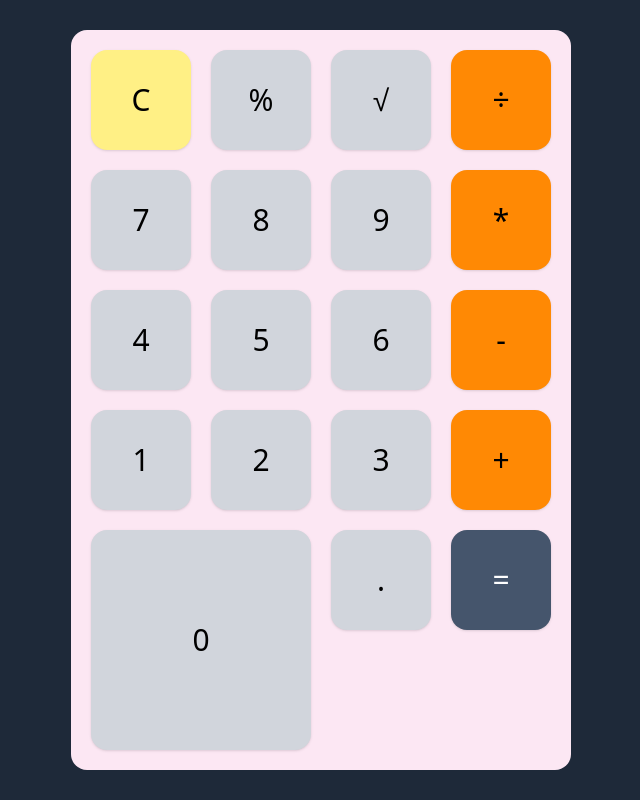
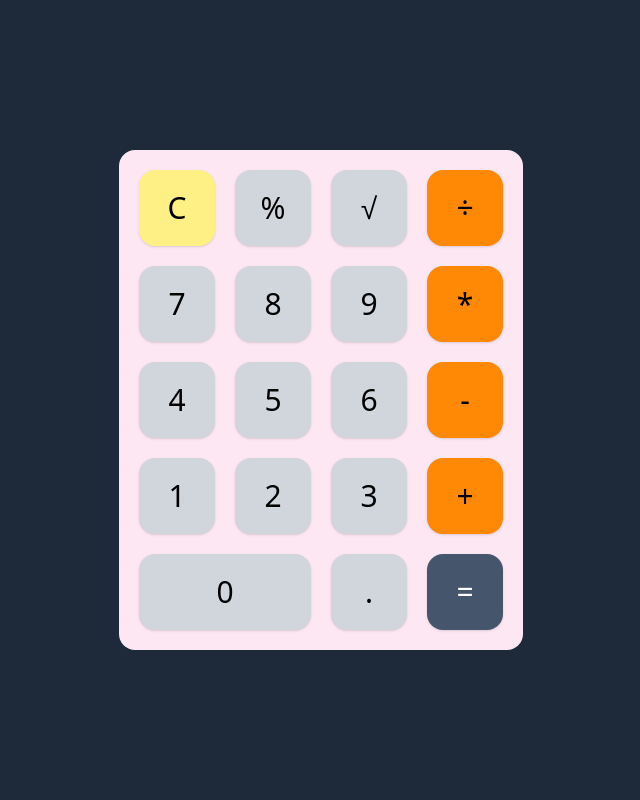
Before and after one commit to surenpal/my-calculater, a React (Vite) app: page / in a window 1280 px wide. Shown: the whole page, without its empty margins (319-959 px from the left). Built offline with nearby package versions, Linux system fonts and the light colour scheme.

Commit message:
2-x span for the 0 btn s solved by installing the tw-Merge and also added the aspect-auto after sol-span-2 ufffff finally

```diff
--- a/src/App.jsx
+++ b/src/App.jsx
@@ -3,7 +3,7 @@ import { twMerge } from "tailwind-merge";
 function CalculaterBtn({ children, className }) {
   return (
     <button
-      className={twMerge(`bg-gray-300 py-5 aspect-square rounded-2xl shadow-sm text-black-100
+      className={twMerge(`bg-gray-300 py-5 aspect-square rounded-2xl shadow-sm text-black
       hover:brightness-95 hover:cursor-pointer active:brightness-75 transition-all duration-100 text-3xl` ,
       className)}
     >
@@ -32,7 +32,7 @@ function Calculater() {
     <CalculaterBtn>2</CalculaterBtn>
     <CalculaterBtn>3</CalculaterBtn>
     <CalculaterBtn className="bg-orange-400 text-black">+</CalculaterBtn>
-    <CalculaterBtn className="col-span-2">0</CalculaterBtn>
+    <CalculaterBtn className="col-span-2 aspect-auto">0</CalculaterBtn>
     <CalculaterBtn>.</CalculaterBtn>
     <CalculaterBtn className="bg-slate-600 text-white">=</CalculaterBtn>
   </div>
```
